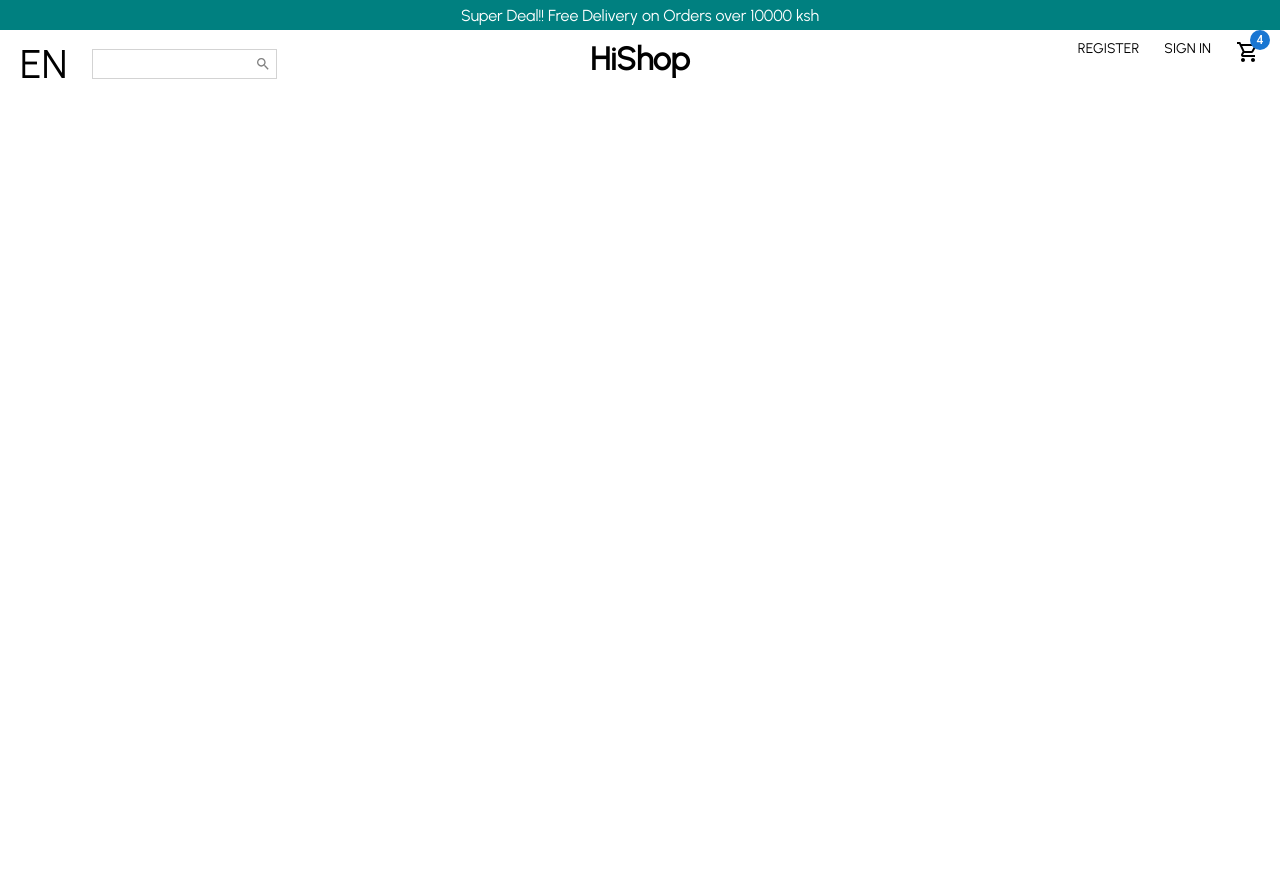
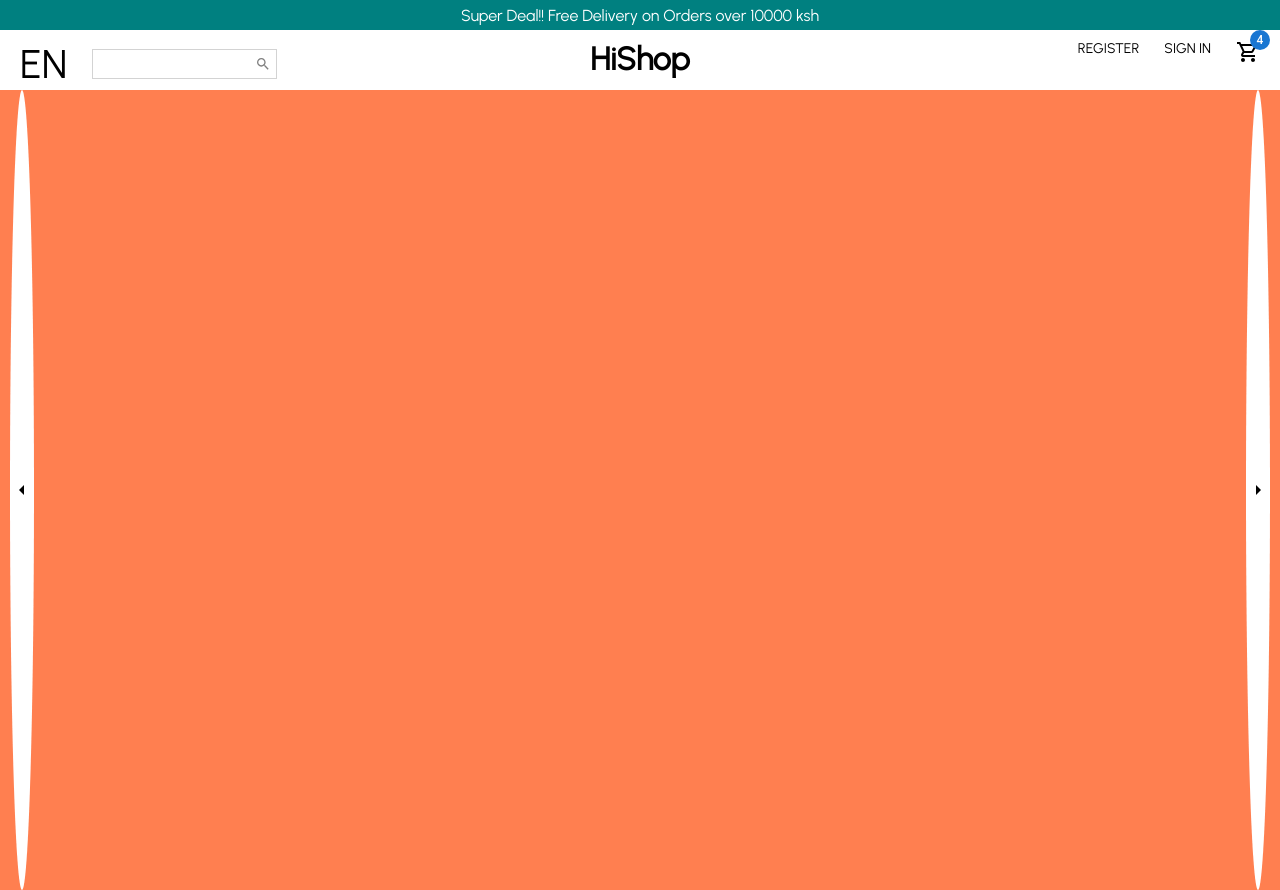
Before and after one commit to Stiflerzak/HiShop, a React (Create React App) app: page / in a window 1280 px wide. Before the commit the page ends 800 px from the top, so only its background shows below. Built offline with nearby package versions, Linux system fonts and the light colour scheme.

Commit message:
Added Component Slider

```diff
--- /dev/null
+++ b/src/components/Slider.jsx
@@ -0,0 +1,40 @@
+import styled from "styled-components";
+import ArrowLeftOutlinedIcon from '@mui/icons-material/ArrowLeftOutlined';
+import ArrowRightOutlinedIcon from '@mui/icons-material/ArrowRightOutlined';
+
+const Container= styled.div`
+    width: 100%;
+    height: 100vh;
+    display: flex;
+    background-color: coral;
+    position: relative;
+`
+const Arrow= styled.div`
+width=50px;
+height=50px;
+background-color: white;
+border-radius: 100%;
+display: flex;
+align-items: center;
+justify-content: center;
+position: absolute;
+top:0;
+bottom:0;
+left: ${props=> props.direction === "left" && "10px"};
+right: ${props=> props.direction === "right" && "10px"};
+margin:auto;
+`
+
+export const Slider = () => {
+  return (
+    <Container>
+    <Arrow direction= "left">
+    <ArrowLeftOutlinedIcon/>
+    </Arrow>
+
+    <Arrow direction= "right">
+    <ArrowRightOutlinedIcon/>
+    </Arrow>
+    </Container>
+  )
+}
--- a/src/pages/Home.jsx
+++ b/src/pages/Home.jsx
@@ -1,12 +1,14 @@
-import React from 'react'
-import { Announcement } from '../components/Announcement'
-import { Navbar } from '../components/Navbar'
+import React from "react";
+import { Announcement } from "../components/Announcement";
+import { Navbar } from "../components/Navbar";
+import { Slider } from "../components/Slider";
 
 export default function Home() {
   return (
     <div>
-    <Announcement/>
-   <Navbar/>
+      <Announcement />
+      <Navbar />
+      <Slider />
     </div>
-  )
+  );
 }
```
